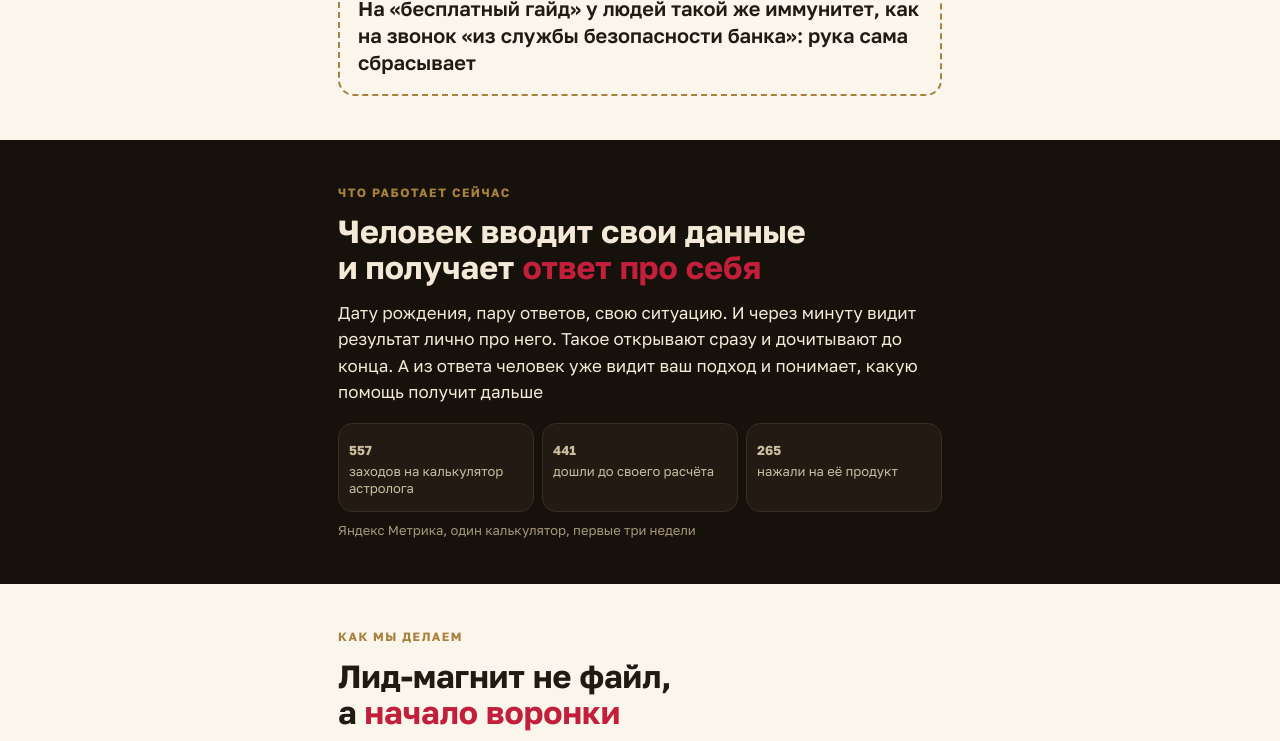
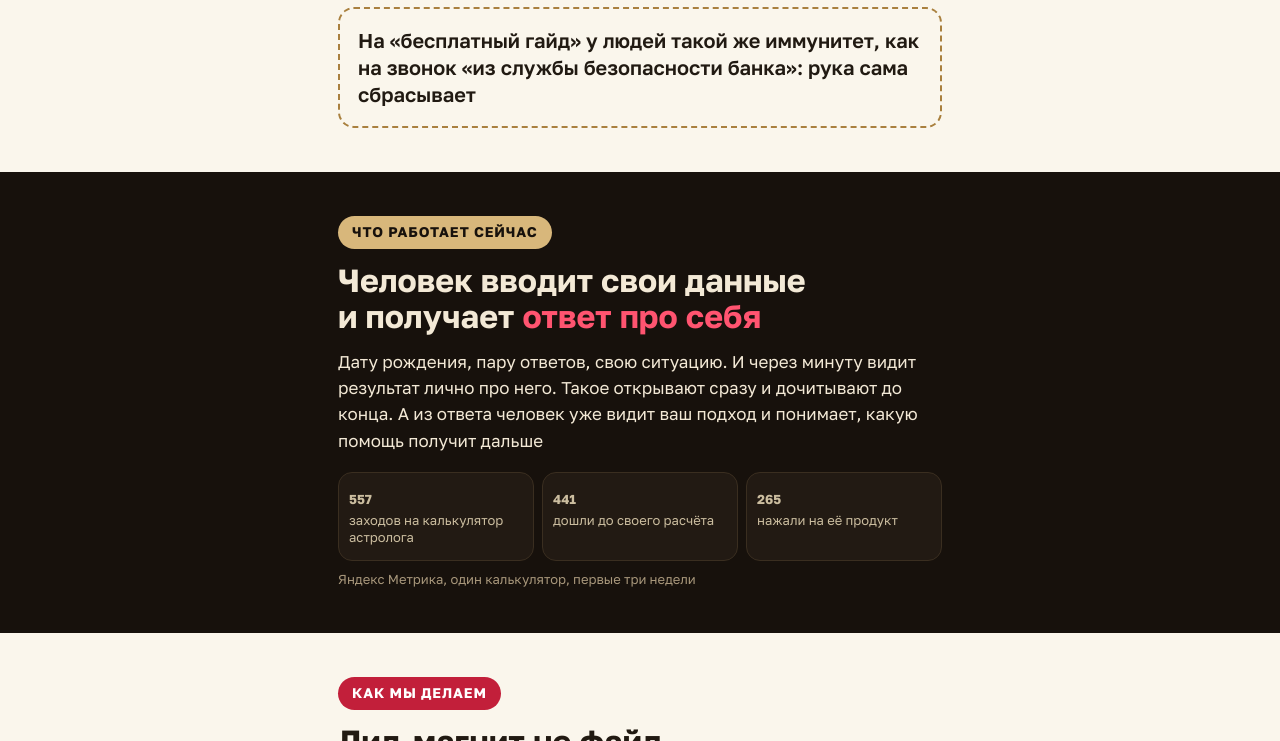
Before and after one commit to KURSK-24/lid-magnit-usloviya, a plain HTML site: page index.html in a window 1280 px wide. Shown: the part 1594-2335 px from the top of the page. Drawn offline with Linux system fonts and the light colour scheme; a web font is replaced by a local one.

Commit message:
заметные подписи разделов

```diff
--- a/index.html
+++ b/index.html
@@ -19,10 +19,12 @@ h1,h2,h3{text-wrap:balance}
 section{padding:44px 0}
 .stage{background:var(--stage);color:var(--sink)}
 .stage h1,.stage h2,.stage h3{color:var(--sink)}
-.eb{font-size:12px;letter-spacing:.12em;text-transform:uppercase;color:var(--gold);font-weight:700;margin-bottom:12px}
+.eb{display:inline-block;font-size:14px;letter-spacing:.06em;text-transform:uppercase;color:#fff;background:var(--blood);font-weight:700;margin-bottom:14px;padding:8px 14px;border-radius:999px;line-height:1.2}
+.stage .eb{background:#D8B77B;color:#17110C}
+.case .eb{font-size:12px;padding:5px 10px}
 h1{font-size:34px;line-height:1.08;font-weight:800}
 h1 em,h2 em{font-style:normal;color:var(--blood)}
-.stage h1 em{color:#FF5470}
+.stage h1 em,.stage h2 em{color:#FF5470}
 h2{font-size:26px;line-height:1.12;font-weight:800;margin-bottom:14px}
 h3{font-size:18px;line-height:1.2;font-weight:700}
 .lead{font-size:18px;margin-top:14px;color:#e6dcc8}
```
